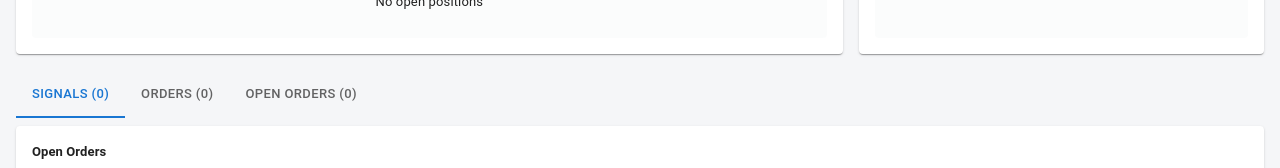
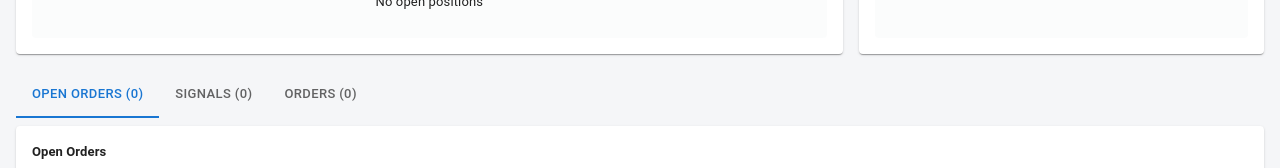
Before and after one commit to santapris/QF635Project, a React (Vite) app in the folder dashboard/: page / in a window 1280 px wide. Shown: the part 598-766 px from the top of the page. Built offline with nearby package versions, Linux system fonts and the light colour scheme; no server answers.

Commit message:
fix dashboard tab ordering

```diff
--- a/dashboard/src/pages/DashboardPage.tsx
+++ b/dashboard/src/pages/DashboardPage.tsx
@@ -48,9 +48,9 @@ export default function DashboardPage({ state }: Props) {
       <Grid size={{ xs: 12, lg: 12 }} sx={{ minHeight: 300 }}>
         <Box sx={{ height: "100%", display: "flex", flexDirection: "column", gap: 1 }}>
           <Tabs value={tab} onChange={(_, v) => setTab(v)}>
+            <Tab label={`Open Orders (${nOpenOrders})`} />
             <Tab label={`Signals (${nSignals})`} />
             <Tab label={`Orders (${nOrders})`} />
-            <Tab label={`Open Orders (${nOpenOrders})`} />
           </Tabs>
           <Box sx={{ flex: 1, minHeight: 0 }}>
             {tab === 0 && <OpenOrdersPanel openOrders={state.openOrders} />}
```
